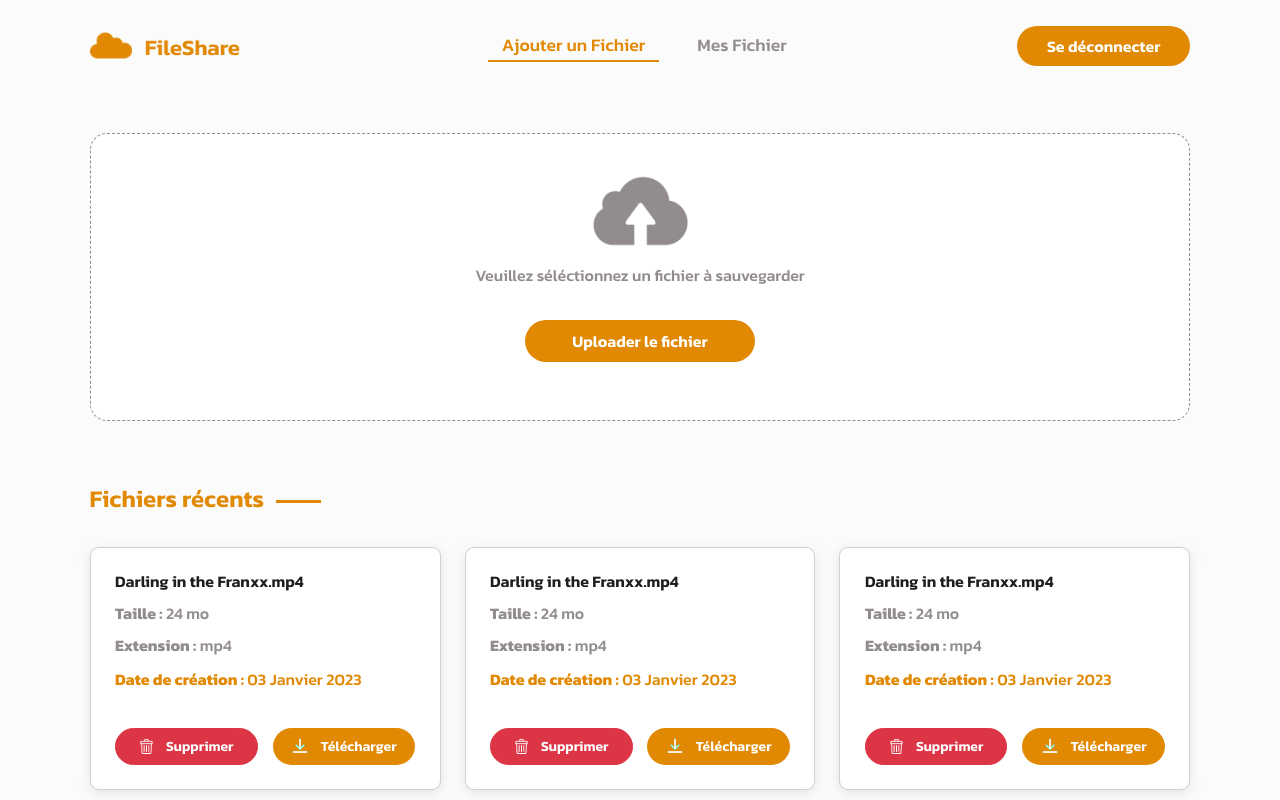
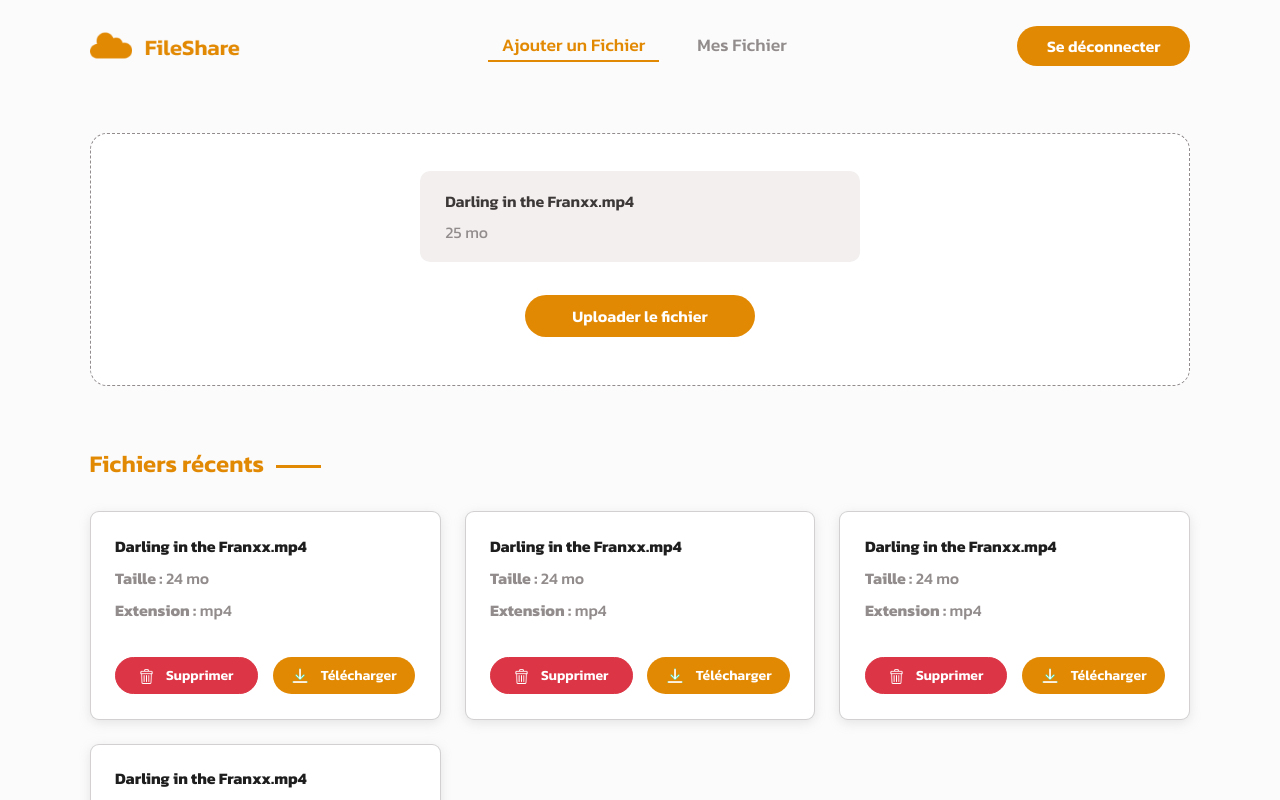
Before and after one commit to KiritoEM/fileshare, a React (Vite) app: page /upload-file in a window 1280 px wide. Both pictures are taken after a click on the element "Séléctionner un fichier". Shown: the top 800 px of the page. Built offline with nearby package versions, Linux system fonts and the light colour scheme.

Commit message:
add upload function to upload-area

```diff
--- a/src/components/ChildrenComponents/FileCard.tsx
+++ b/src/components/ChildrenComponents/FileCard.tsx
@@ -13,11 +13,6 @@ const FileCard = (): JSX.Element => {
         <h6>
           <span>Extension :</span> mp4
         </h6>
-      </div>
-      <div className="date">
-        <p>
-          <span>Date de création :</span> 03 Janvier 2023
-        </p>
       </div>
       <div className="buttons">
         <div className="delete-btn">
--- /dev/null
+++ b/src/components/ChildrenComponents/FilePreviewCard.tsx
@@ -0,0 +1,14 @@
+const FilePreviewCard = (): JSX.Element => {
+  return (
+    <div className="file-preview">
+      <div className="file-name">
+        <p>Darling in the Franxx.mp4</p>
+      </div>
+      <div className="file-size">
+         <p>25 mo</p>
+      </div>
+    </div>
+  );
+};
+
+export default FilePreviewCard;
--- a/src/components/Upload/UploadArea.tsx
+++ b/src/components/Upload/UploadArea.tsx
@@ -1,15 +1,25 @@
-import { useState } from "react";
+import { Fragment, useState } from "react";
+import FilePreviewCard from "../ChildrenComponents/FilePreviewCard";
 
 const UploadArea = (): JSX.Element => {
   const [clicked, setCLicked] = useState<boolean>(false);
   return (
     <section id="upload-area">
+      {clicked === false ? (
+        <Fragment>
           <div className="cloud-img">
             <img src="/cloud.png" alt="" />
           </div>
           <div className="label">
             <p>Veuillez séléctionnez un fichier à sauvegarder</p>
           </div>
+        </Fragment>
+      ) : (
+        <div className="file-preview__container">
+          <FilePreviewCard />
+        </div>
+      )}
+
       {clicked === false ? (
         <div className="button" onClick={() => setCLicked(true)}>
           <button className="btn">Séléctionner un fichier</button>
--- a/src/styles/upload-file.scss
+++ b/src/styles/upload-file.scss
@@ -2,6 +2,7 @@
 @import "./upload-file/upload-area.scss";
 @import "./upload-file/recent-file.scss";
 @import "./upload-file/file-card.scss";
+@import "./upload-file/file-preview.scss";
 
 #uploadFile-page {
     width: 100%;
--- a/src/styles/upload-file/file-card.scss
+++ b/src/styles/upload-file/file-card.scss
@@ -11,7 +11,7 @@
 
         h6 {
             color: $secondary-3;
-            font-weight: 600;
+            font-weight: 700;
             margin-bottom: 0;
             display: -webkit-box;
             -webkit-line-clamp: 1;
--- /dev/null
+++ b/src/styles/upload-file/file-preview.scss
@@ -0,0 +1,40 @@
+.file-preview__container {
+    width: 100%;
+    display: flex;
+    justify-content: center;
+
+    .file-preview {
+        width: 40%;
+        background-color: #f3efef;
+        border-radius: 10px;
+        height: max-content;
+        padding-top: 18px;
+        padding-bottom: 18px;
+        padding-left: 25px;
+        padding-right: 20px;
+        display: flex;
+        flex-direction: column;
+        justify-content: center;
+        align-items: flex-start;
+
+        .file-name {
+            p {
+                font-weight: 600;
+                color: $secondary-1;
+            }
+        }
+
+        .file-size {
+            margin-top: 7px;
+
+            p {
+                font-weight: 400;
+                color: $secondary-2;
+            }
+        }
+
+        p {
+            margin-bottom: 0;
+        }
+    }
+}
--- a/src/styles/upload-file/upload-area.scss
+++ b/src/styles/upload-file/upload-area.scss
@@ -1,35 +1,36 @@
-#upload-area{
+#upload-area {
    width: 100%;
-    height: 18rem;
+   height: max-content;
    border: 1px dashed $secondary-2;
    margin-top: 2.6rem;
    padding-top: 2.3rem;
+   padding-bottom: 3rem;
    background-color: #fff;
    border-radius: 17px;
 
-     .cloud-img{
+   .cloud-img {
       text-align: center;
 
-         img{
+      img {
          width: 95px;
       }
    }
 
-     .label{
+   .label {
       text-align: center;
       margin-top: 12px;
 
-         p{
+      p {
          color: $secondary-2;
          font-weight: 500;
       }
    }
 
-     .button{
+   .button {
       text-align: center;
       margin-top: 33px;
 
-         .btn{
+      .btn {
          background-color: $primary;
          color: #fff;
          border-radius: 32px;
```
Lines whose indentation alone changed are shown as unchanged.
